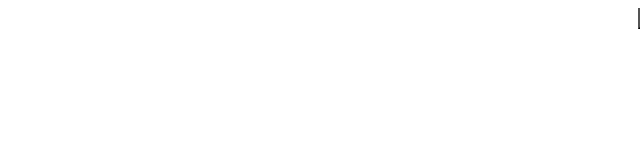
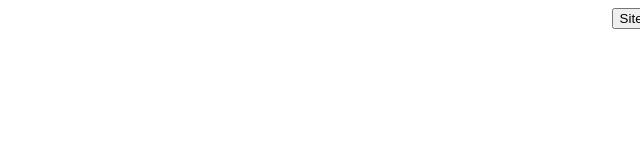
Before and after one commit to mobinarzv0203/Gelato_house, a React (Vite) app: page / in a window 1280 px wide. Shown: the top 160 px of the page, without its empty margins (640-1280 px from the left). Built offline with nearby package versions, Linux system fonts and the light colour scheme.

Commit message:
new design with factory pattern method

```diff
--- a/src/components/base/button/index.tsx
+++ b/src/components/base/button/index.tsx
@@ -1,45 +1,24 @@
+import type React from "react";
 import type { JSX } from "react";
 
 type ButtonProps = {
   variant?: "contained" | "outlined" | "text";
-} & React.PropsWithChildren;
+} & React.PropsWithChildren &
+  React.ButtonHTMLAttributes<HTMLButtonElement>;
 
 //hashtable
 const ButtonDesign = {
-  contained: () => (
-    <button
-      style={{
-        backgroundColor: "blue",
-        color: "white",
-      }}
-    >
-      contained
+  contained: ({ children, ...rest }) => (
+    <button className="p-2 rounded-3xl bg-red-200" {...rest}>
+      {children}
     </button>
   ),
-  outlined: () => (
-    <button
-      style={{
-        border: "2px solid blue",
-        color: "blue",
-        backgroundColor: "transparent",
-      }}
-    >
-      outlined
-    </button>
-  ),
-  text: () => (
-    <button
-      style={{
-        backgroundColor: "transparent",
-        color: "blue",
-      }}
-    >
-      text
-    </button>
-  ),
+  outlined: (props) => <button {...props}>outlined</button>,
+  text: (props) => <button {...props}>text</button>,
 };
 export const Button: React.FC<ButtonProps> = ({
-  variant = "outlined",
+  variant = "contained",
+  ...props
 }): JSX.Element => {
-  return ButtonDesign[variant]();
+  return ButtonDesign[variant](props);
 };
--- a/src/components/layout/Header.tsx
+++ b/src/components/layout/Header.tsx
@@ -3,7 +3,14 @@ import { Button } from "../base/button";
 export const Header: React.FC = () => {
   return (
     <header>
-      <Button variant="contained">Site Header</Button>
+      <Button
+        variant="contained"
+        onClick={() => {
+          console.log("Hi There!");
+        }}
+      >
+        Site Header
+      </Button>
     </header>
   );
 };
```
